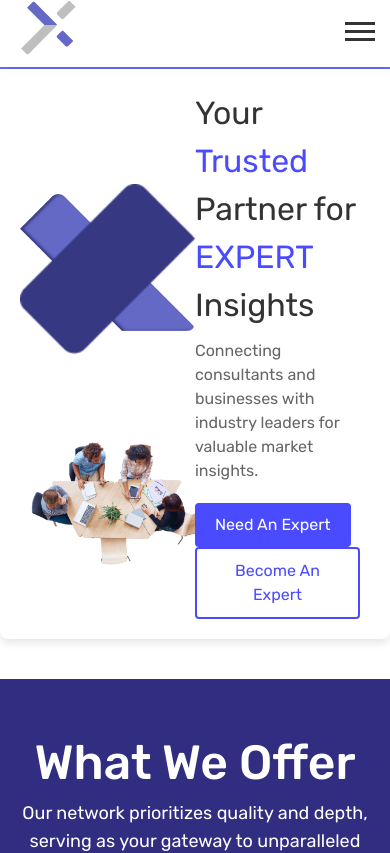
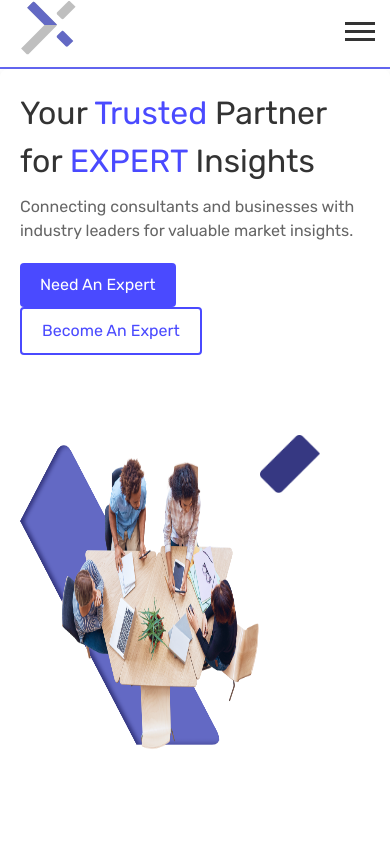
Before and after one commit to NasirBaigIT/expertefy-react, a React (Create React App) app: page / in a window 390 px wide. Shown: the top 853 px of the page. Built offline with nearby package versions, Linux system fonts and the light colour scheme.

Commit message:
updating mobile design

```diff
--- a/src/components/Home/HomePoster/HomePoster.scss
+++ b/src/components/Home/HomePoster/HomePoster.scss
@@ -7,6 +7,12 @@
   box-shadow: 0 4px 8px rgba(0, 0, 0, 0.1);
   border-radius: 8px;
   min-height: 550px;
+  @media (min-width: 768px) {
+    flex-direction: row-reverse;
+  }
+  @media (max-width: 768px) {
+    flex-direction: column-reverse;
+  }
 }
 
 .text-section {
@@ -73,6 +79,9 @@
   width: 100%;
   height: 500px; /* Set container height */
   position: relative; /* Added position: relative for container */
+  @media (max-width: 600px) {
+    flex-direction: row;
+  }
 }
 
 .stacked-image {
@@ -104,26 +113,33 @@
 /* Final positions */
 .stacked-image.active:nth-child(1) {
   left: 0; /* Final position */
+  @media (max-width: 600px) {
+    height: 300px;
+  }
 }
 
 .stacked-image.active:nth-child(2) {
   left: 10px; /* Final position */
+  @media (max-width: 600px) {
+    height: 300px;
+    left: -160px;
+  }
 }
 
 .stacked-image.active:nth-child(3) {
   right: 0; /* Final position */
+  @media (max-width: 600px) {
+    width: 60px;
+    right: 50px;
+  }
 }
 
 /* Mobile Styles */
 @media (max-width: 600px) {
-  .image-stack {
-    display: block;
-  }
-
   .stacked-image {
     position: relative;
     display: block;
-    width: 100%; /* Make images responsive */
+    width: 200px;
     margin-bottom: 10px; /* Space between stacked images */
   }
 }
--- a/src/components/Home/Offers/offers.js
+++ b/src/components/Home/Offers/offers.js
@@ -10,7 +10,7 @@ import banner3 from "../../../assets/offers/banner3.png";
 
 const Offers = () => {
   return (
-    <section className="flex justify-center items-center px-16 py-16 mt-52 w-full bg-indigo-900 max-md:px-5 max-md:mt-10 max-md:max-w-full">
+    <section className="flex justify-center items-center px-16 py-16 w-full bg-indigo-900 max-md:px-5 max-md:max-w-full">
       <div className="flex flex-col items-center w-full max-w-[1120px] max-md:max-w-full">
         <h1 className="text-5xl font-medium leading-10 text-center text-white capitalize">
           What we offer
```
